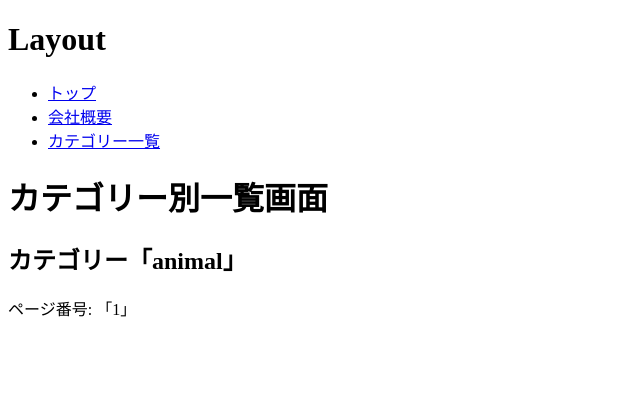
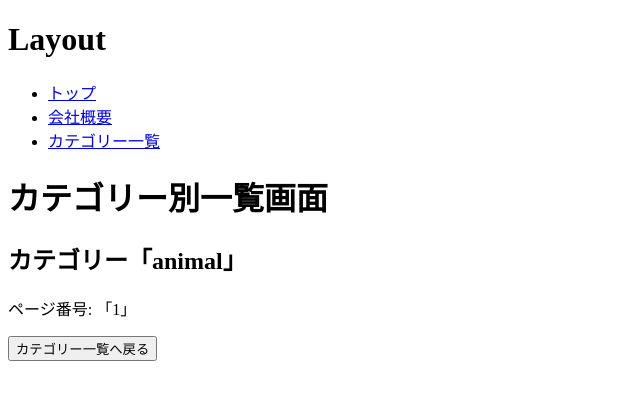
Before and after one commit to r-omatsu/practice-next.js, a Next.js app in the folder my-app/: page /categories/animal in a window 1280 px wide. Shown: the top 400 px of the page, without its empty margins (0-640 px from the left). Built offline with nearby package versions, Linux system fonts and the light colour scheme.

Commit message:
useRouterを使用したカテゴリー一覧へ戻るを実装

```diff
--- a/my-app/src/app/categories/[categoryName]/page.tsx
+++ b/my-app/src/app/categories/[categoryName]/page.tsx
@@ -1,3 +1,7 @@
+"use client";
+
+import { useRouter } from "next/navigation";
+
 type Props = {
   params: { categoryName: string };
   searchParams: { [key: string]: string | string[] | undefined };
@@ -5,11 +9,19 @@ type Props = {
 
 export default function Page({ params, searchParams }: Props) {
   const page = typeof searchParams.page === "string" ? searchParams.page : "1";
+  const router = useRouter();
   return (
     <div>
       <h1>カテゴリー別一覧画面</h1>
       <h2>カテゴリー「{params.categoryName}」</h2>
       <p>ページ番号: 「{page}」</p>
+      <button
+        onClick={() => {
+          router.push("/categories");
+        }}
+      >
+        カテゴリー一覧へ戻る
+      </button>
     </div>
   );
 }
```
